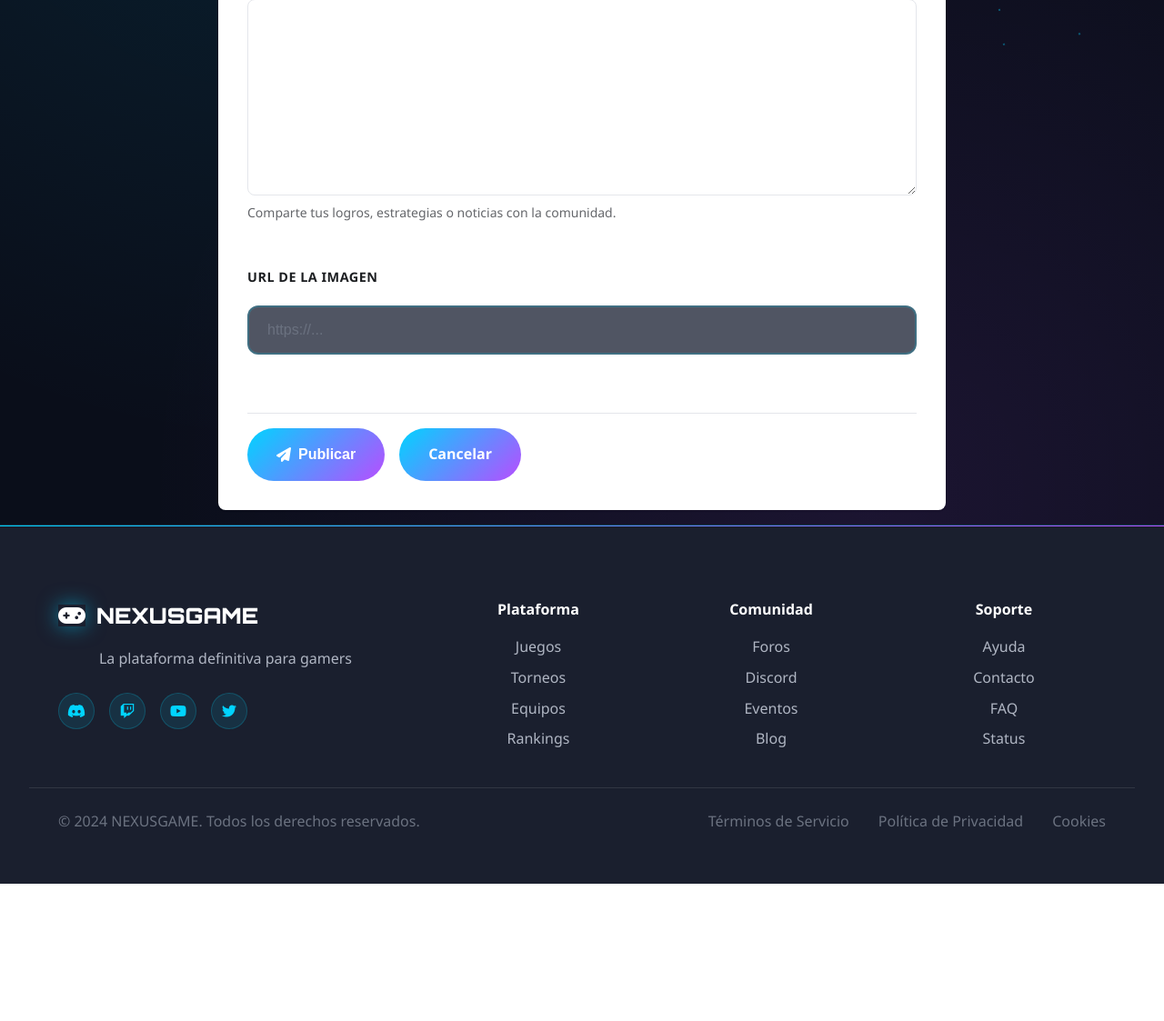
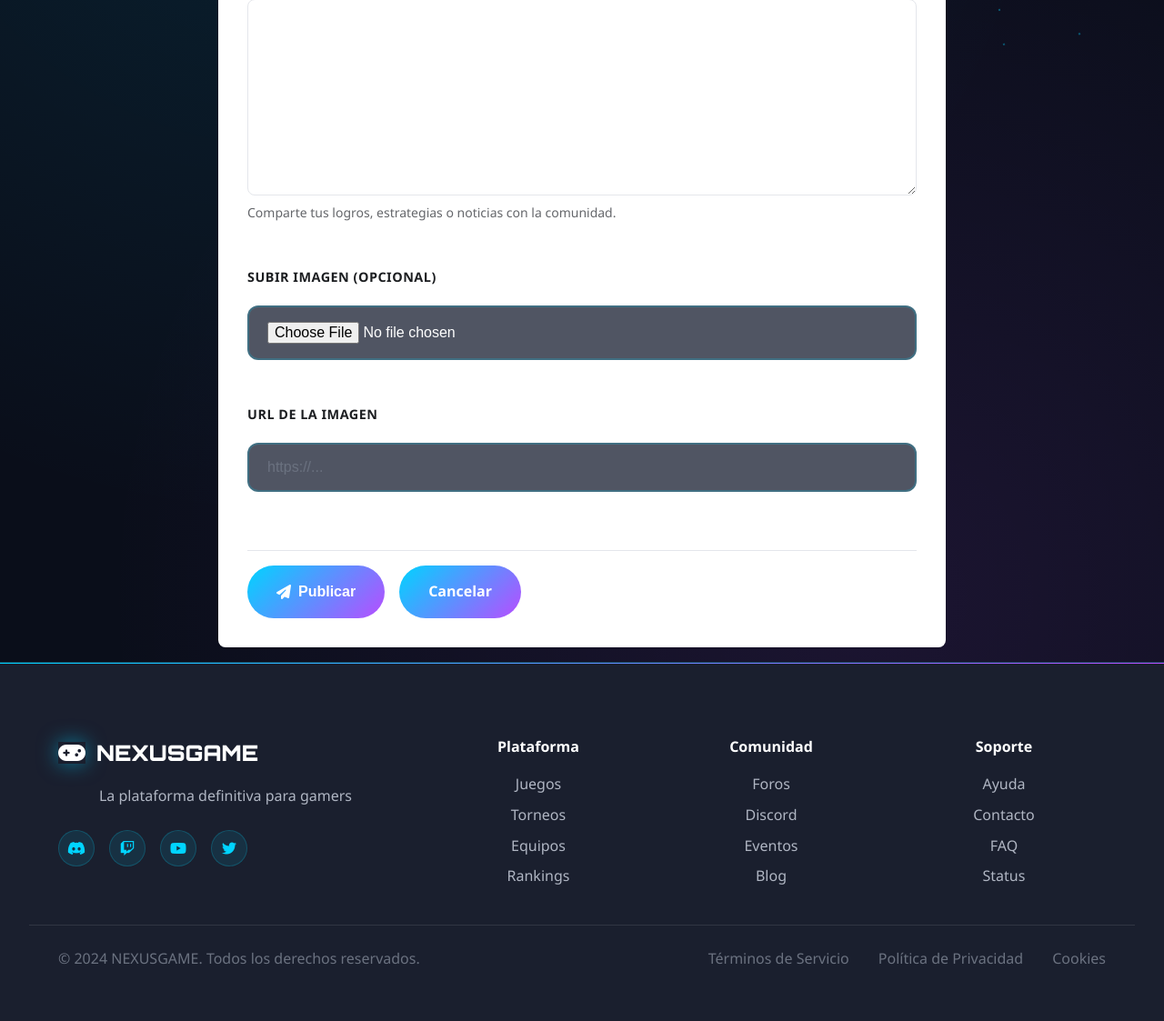
Before and after one commit to edallebe/NEXUSGAME, a Flask app: page /social/post/new in a window 1280 px wide. Shown: the part 733-1856 px from the top of the page at 91% size. Before the commit the page ends 1705 px from the top, so only its background shows below. Run offline with Flask 3, Linux system fonts and the light colour scheme; the visitor is signed in with stand-in values (Sample User, id 1); data that the repository does not hold is empty; parts of the project's set-up code (start-up, migrations or seed data) failed here and were passed over.

Commit message:
Actualizacion de posts

```diff
--- a/src/models/post.py
+++ b/src/models/post.py
@@ -8,13 +8,14 @@ comments_collection = db["comentarios"]
 reactions_collection = db["reacciones"]
 
 class Post:
-    def __init__(self, titulo, contenido, autor_id, tipo, juego_id=None, img_url=None):
+    def __init__(self, titulo, contenido, autor_id, tipo, juego_id=None, img_url=None, imagen=None):
         self.titulo = titulo
         self.contenido = contenido
         self.autor_id = ObjectId(autor_id)
         self.tipo = tipo  # 'logro', 'estrategia', 'noticia'
         self.juego_id = ObjectId(juego_id) if juego_id else None
-        self.img_url = img_url,
+        self.img_url = img_url
+        self.imagen = imagen
         self.fecha_creacion = datetime.utcnow()
         self.likes = 0
         self.comentarios = 0
@@ -33,6 +34,7 @@ class Post:
             "tipo": self.tipo,
             "juego_id": self.juego_id,
             "img_url": self.img_url,
+            "imagen": self.imagen,
             "fecha_creacion": self.fecha_creacion,
             "likes": self.likes,
             "comentarios": self.comentarios,
--- a/src/routes/social.py
+++ b/src/routes/social.py
@@ -59,14 +59,28 @@ def new_post():
 
     if request.method == 'POST':
         try:
-            img_url = request.form.get('img_url')
+            img_url_form = request.form.get('img_url')
+            image_file = request.files.get('imagen_file')
+
+            final_imagen_filename = None
+            final_img_url = None
+
+            if image_file and image_file.filename != '' and allowed_file(image_file.filename):
+                filename = secure_filename(image_file.filename)
+                if not os.path.exists(UPLOAD_FOLDER):
+                    os.makedirs(UPLOAD_FOLDER)
+                image_file.save(os.path.join(UPLOAD_FOLDER, filename))
+                final_imagen_filename = filename
+            elif img_url_form:
+                final_img_url = img_url_form
             post = Post(
                 titulo=request.form['titulo'],
                 contenido=request.form['contenido'],
                 autor_id=session['user_id'],
                 tipo=request.form['tipo'],
                 juego_id=request.form.get('juego_id'),
-                img_url=img_url
+                img_url=final_img_url,
+                imagen=final_imagen_filename
             )
             post.save()
             flash('Publicación creada exitosamente', 'success')
--- a/src/static/css/social.css
+++ b/src/static/css/social.css
@@ -412,3 +412,11 @@ textarea.form-control {
         text-align: center;
     }
 }
+
+.post-imagen .post-image-content {
+    max-width: 100%;
+    border-radius: 8px;
+    display: block;
+    height: auto;
+    margin-bottom: 1rem;
+}
--- a/src/templates/index.html
+++ b/src/templates/index.html
@@ -2,8 +2,8 @@
 
 {% block title %}NEXUSGAME{% endblock %}
 
-{% block contenido %}
-<div class="container">
+{% block content %}
+<div class="content">
     <div class="welcome-section" style="text-align:center; margin-bottom:2rem;">
         <h1 class="text-neon-blue">¡Bienvenido a NEXUSGAME!</h1>
         <p class="lead" style="font-size:1.3rem;">
--- a/src/templates/social/feed.html
+++ b/src/templates/social/feed.html
@@ -43,7 +43,11 @@
                     <h2 class="post-title">{{ post.titulo }}</h2>
                     {% if post.imagen %}
                         <div class="post-imagen">
-                            <img src="{{ post.img_url }}" alt="Imagen de la publicación" style="max-width:100%; border-radius:8px;">
+                            <img src="{{ url_for('static', filename='uploads/' ~ post.imagen) }}" alt="Imagen para {{ post.titulo|e }}" class="post-image-content">
+                        </div>
+                    {% elif post.img_url %}
+                        <div class="post-imagen">
+                            <img src="{{ post.img_url }}" alt="Imagen para {{ post.titulo|e }}" class="post-image-content">
                         </div>
                     {% endif %}
                     <p class="post-content">{{ post.contenido }}</p>
--- a/src/templates/social/new_post.html
+++ b/src/templates/social/new_post.html
@@ -46,6 +46,11 @@
                 <label for="contenido">Contenido</label>
                 <textarea id="contenido" name="contenido" class="form-control" rows="10" required></textarea>
                 <small class="form-text text-muted">Comparte tus logros, estrategias o noticias con la comunidad.</small>
+            </div>
+
+            <div class="form-group">
+                <label for="imagen_file">Subir Imagen (opcional)</label>
+                <input type="file" id="imagen_file" name="imagen_file" class="form-control" accept="image/*">
             </div>
 
             <div class="form-group">
```
Also changed, not shown: src/templates/social/view_post.html (+6 -2 lines).
